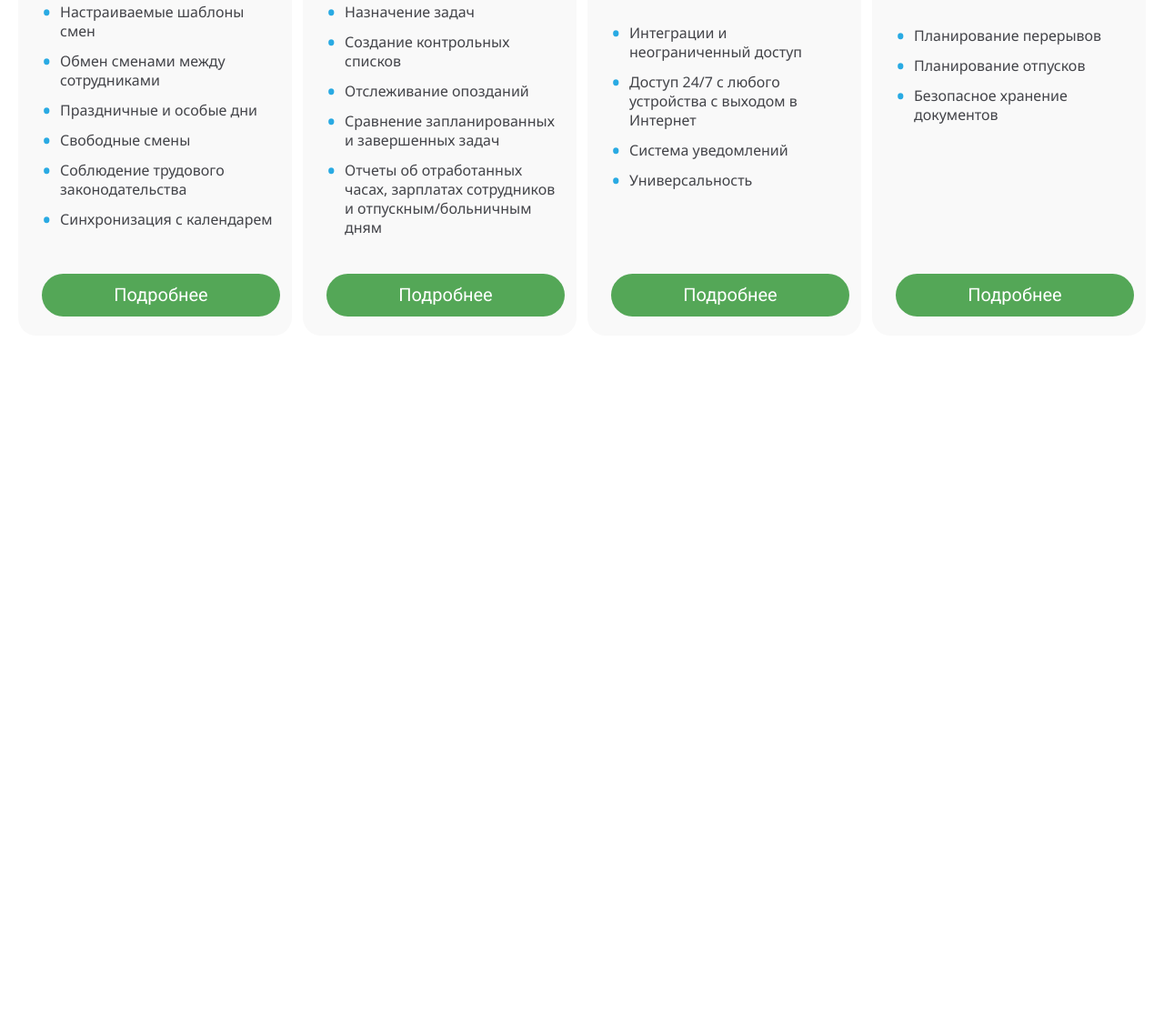
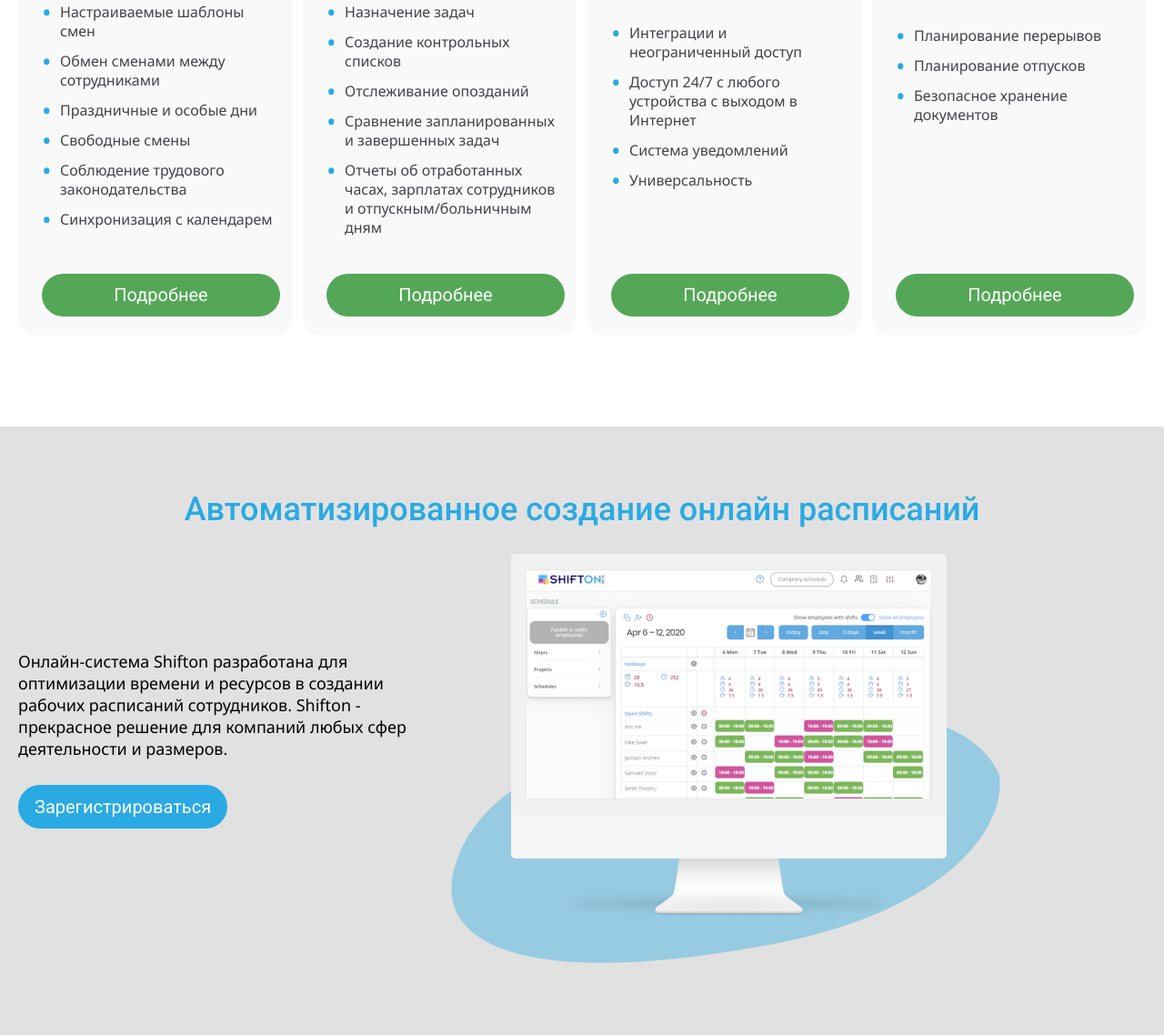
Before and after one commit to Despair08/shift, a website: page index.html in a window 1280 px wide. Shown: the part 1243-2381 px from the top of the page at 91% size. Before the commit the page ends 1612 px from the top, so only its background shows below. Drawn offline with Linux system fonts and the light colour scheme.

Commit message:
feat: add schedule section

```diff
--- a/index.html
+++ b/index.html
@@ -127,6 +127,16 @@
           </div>
         </div>
       </section>
+      <section class="schedule">
+        <div class="schedule__container">
+          <h2 class="schedule__title">Автоматизированное создание онлайн расписаний</h2>
+          <p class="schedule__descr">Онлайн-система Shifton разработана для оптимизации времени и ресурсов в создании
+            рабочих расписаний сотрудников. Shifton - прекрасное решение для компаний любых сфер деятельности и
+            размеров.
+          </p>
+          <a href="#" class="button button--sub-heading">Зарегистрироваться</a>
+        </div>
+      </section>
     </main>
     <footer class="footer"></footer>
   </div>
--- a/scss/abstract/normalize.scss
+++ b/scss/abstract/normalize.scss
@@ -16,7 +16,8 @@
 h5,
 h6,
 ul,
-li {
+li,
+p {
   padding: 0;
   margin: 0;
 }
--- a/scss/components/possibilities.scss
+++ b/scss/components/possibilities.scss
@@ -15,6 +15,7 @@
   &__cards {
     display: flex;
     gap: 12px;
+    padding-bottom: 100px;
   }
 
   &__card {
--- /dev/null
+++ b/scss/components/schedule.scss
@@ -0,0 +1,22 @@
+.schedule {
+  background-color: $section-bg;
+  background-image: url("./assets/bg-images/desctop.png");
+  background-repeat: no-repeat;
+  background-position: 75% 75%;
+  padding-bottom: 238px;
+  &__container {
+    @extend %container;
+  }
+  &__title {
+    padding: 70px 0 134px;
+    @extend %roboto;
+    @include font(36px, 500, 42px, center);
+    color: $sub-heading;
+  }
+  &__descr {
+    max-width: 475px;
+    padding-bottom: 40px;
+    @extend %noto;
+    @include font(18px, 400, 24px);
+  }
+}
--- a/scss/main.scss
+++ b/scss/main.scss
@@ -10,3 +10,4 @@
 @import "components/main";
 @import "components/hero";
 @import "components/possibilities";
+@import "components/schedule";
```
Also changed, not shown: style.css, 1 other file.
